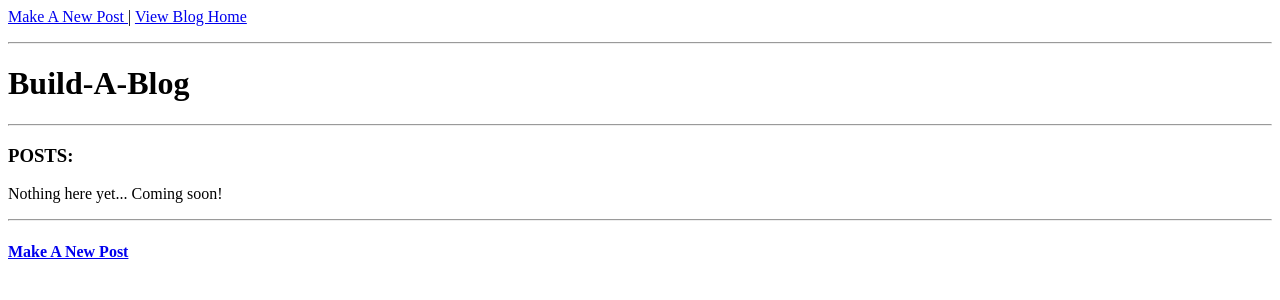
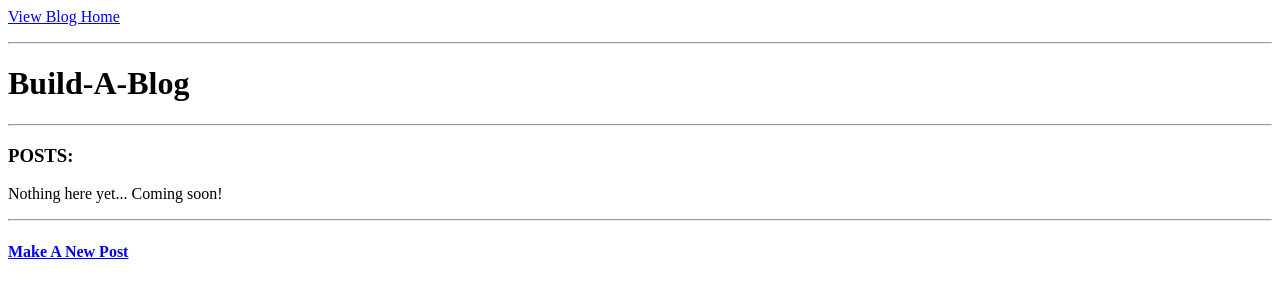
Before and after one commit to Kristinthecatlady/blogz, a Flask app: page /blog in a window 1280 px wide. Shown: the top 300 px of the page. Run offline with Flask 2, Linux system fonts and the light colour scheme; the visitor is signed in with stand-in values (Sample User, id 1); data that the repository does not hold is empty.

Commit message:
All links work

```diff
--- a/main.py
+++ b/main.py
@@ -18,7 +18,7 @@ def require_login():
 
 @app.route('/')
 def index():
-    return redirect('/index')
+    return render_template('index.html')
 
 @app.route("/blog")
 def blog():
--- a/templates/base.html
+++ b/templates/base.html
@@ -6,10 +6,7 @@
 
     <body>
         <nav>
-            <a href="/post_form">
-                Make A New Post
-            </a> |
-            <a href="/blog">
+            <a href="/">
                 View Blog Home
             </a>
         </nav>
```
